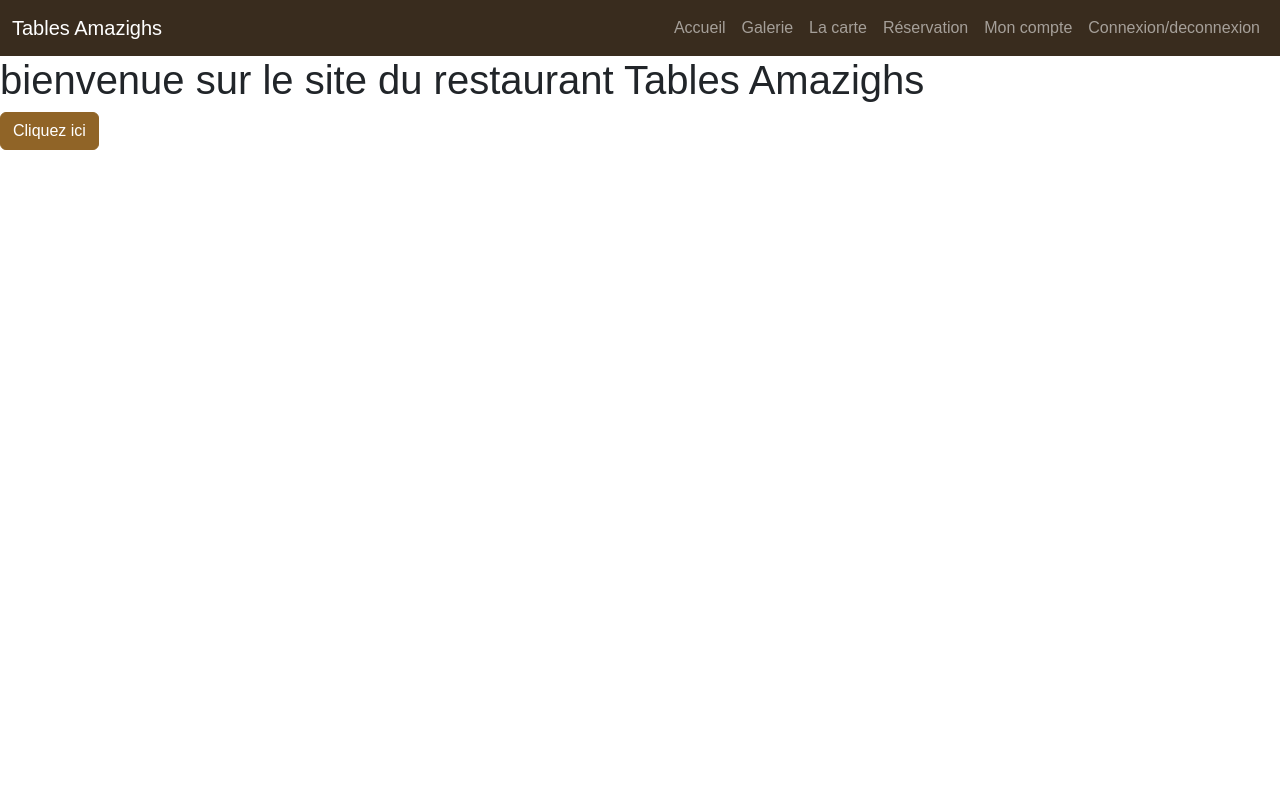
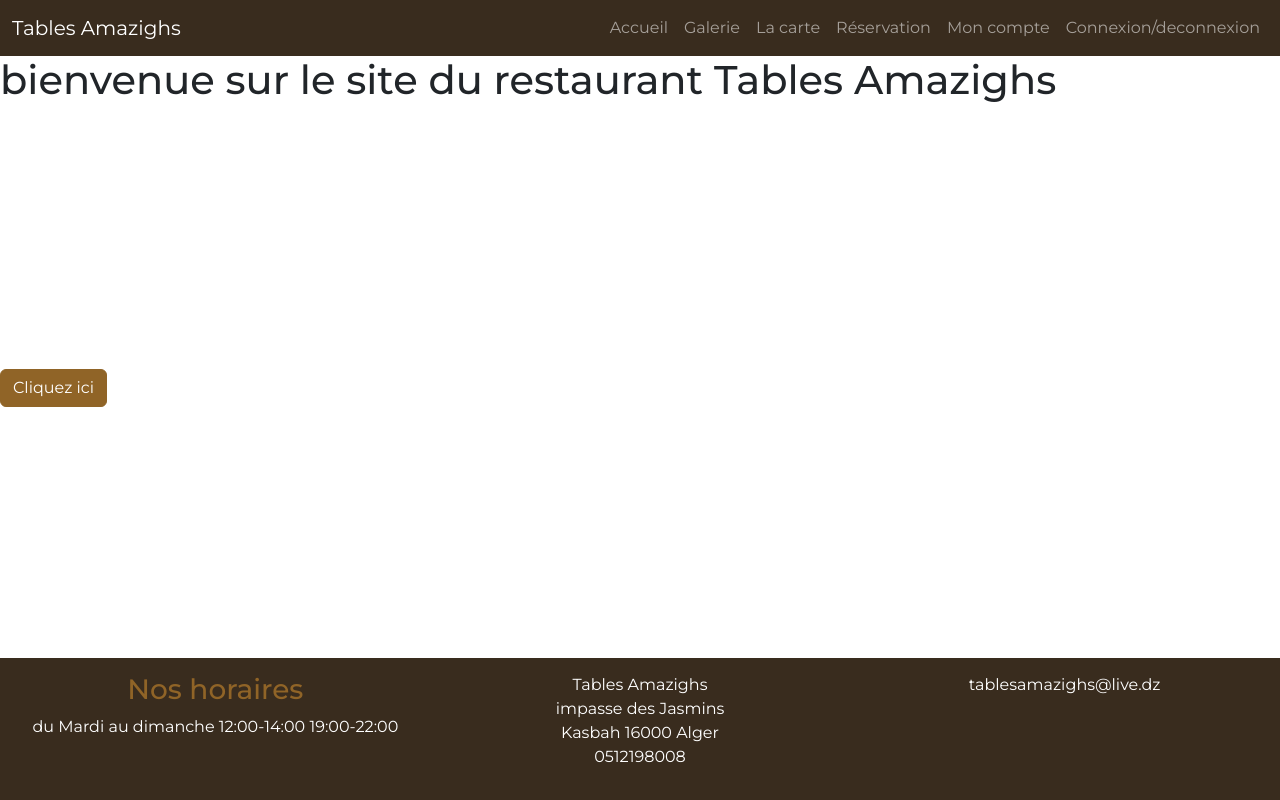
Before and after one commit to Samira-lbadr/Frontend, a website with bundled scripts: page index.html in a window 1280 px wide. Built offline with nearby package versions, Linux system fonts and the light colour scheme; files whose address does not match are found by name; a web font is replaced by a local one.

Commit message:
ajout du footer

```diff
--- a/index.html
+++ b/index.html
@@ -8,7 +8,7 @@
     <link rel="preconnect" href="https://fonts.googleapis.com">
     <link rel="preconnect" href="https://fonts.gstatic.com" crossorigin>
     <link href="https://fonts.googleapis.com/css2?family=Hind+Madurai:wght@300;400;500;600;700&display=swap" rel="stylesheet">
-
+    <link href="https://fonts.googleapis.com/css2?family=Montserrat:ital,wght@0,100..900;1,100..900&display=swap" rel="stylesheet">
     <title>Document</title>
 
 </head>
@@ -59,8 +59,20 @@
     </main>
     <button class="btn btn-primary">Cliquez ici</button>
 
-  <footer class="bg-dark">
+  <footer class="bg-dark text-white text-center footer">
 
+    <div class="row">
+       <div class="col-12 col-lg-4">
+        <h3 class="text-primary"> Nos horaires</h3>
+          <p> du Mardi au dimanche 12:00-14:00    19:00-22:00</p>
+       </div>
+       <div class="col-6 col-lg-4">
+        <p> Tables Amazighs <br/> impasse des Jasmins<br/> Kasbah 16000 Alger <br/>0512198008 </p>
+       </div>
+       <div class="col-6 col-lg-4">
+       <p> tablesamazighs@live.dz</p>
+       </div>
+    </div>
   </footer>
 <script type="module" src="Router/router.js"> </script>
 
--- a/scss/main.scss
+++ b/scss/main.scss
@@ -1,2 +1,18 @@
  @import url(/node_modules/bootstrap-icons/font/bootstrap-icons.css);
  @import "custom";
+
+ html {
+    position: relative;
+    min-height: 100%;
+ }
+
+ main{
+    margin-bottom: 265px;
+ }
+
+ footer.footer {
+    padding: 15px;
+    position: absolute;
+    bottom: 0;
+    width: 100%;
+ }
```
Also changed, not shown: scss/main.css, 1 other file.
